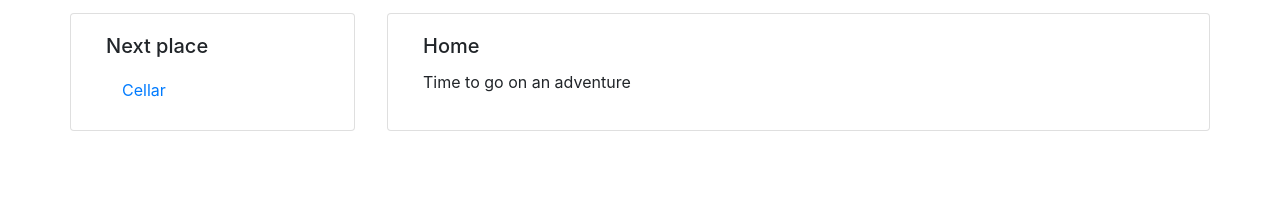
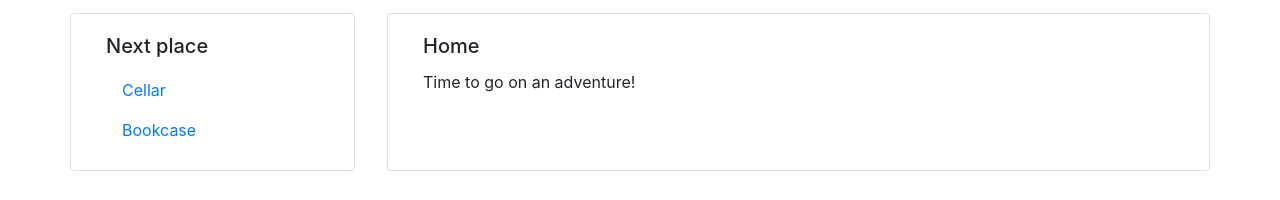
Before and after one commit to SiwyKrzysiek/find-your-path, a React (Create React App) app: page / in a window 1280 px wide. Shown: the part 137-337 px from the top of the page. Built offline with nearby package versions, Linux system fonts and the light colour scheme.

Commit message:
Route to Bookcase

```diff
--- a/src/App.js
+++ b/src/App.js
@@ -13,6 +13,7 @@ import Home from "./Home"
 import 'bootstrap/dist/css/bootstrap.css'
 import './App.css';
 import Cellar from './Cellar';
+import Bookcase from './Bookcase';
 
 
 class App extends React.Component {
@@ -37,6 +38,7 @@ class App extends React.Component {
               <Route exact path="/" component={Home} />
               <Route path="/home" component={Home} />
               <Route path="/cellar" component={Cellar} />
+              <Route path="/bookcase" component={Bookcase} />
             </Switch>
           </Router>
         </main>
--- a/src/Home.js
+++ b/src/Home.js
@@ -9,13 +9,14 @@ export default function Home(props) {
 
                 <Navigation>
                     <Link to="/cellar" className="nav-link">Cellar</Link>
+                    <Link to="/bookcase" className="nav-link">Bookcase</Link>
                 </Navigation>
 
                 <div className="card col" style={{ "width": "18rem;" }}>
                     {/* <img src="..." className="card-img-top" alt="..." /> */}
                     <div className="card-body">
                         <h5 className="card-title">Home</h5>
-                        <p clasclassNames="card-text">Time to go on an adventure</p>
+                        <p clasclassNames="card-text">Time to go on an adventure!</p>
                     </div>
                 </div >
 
```
